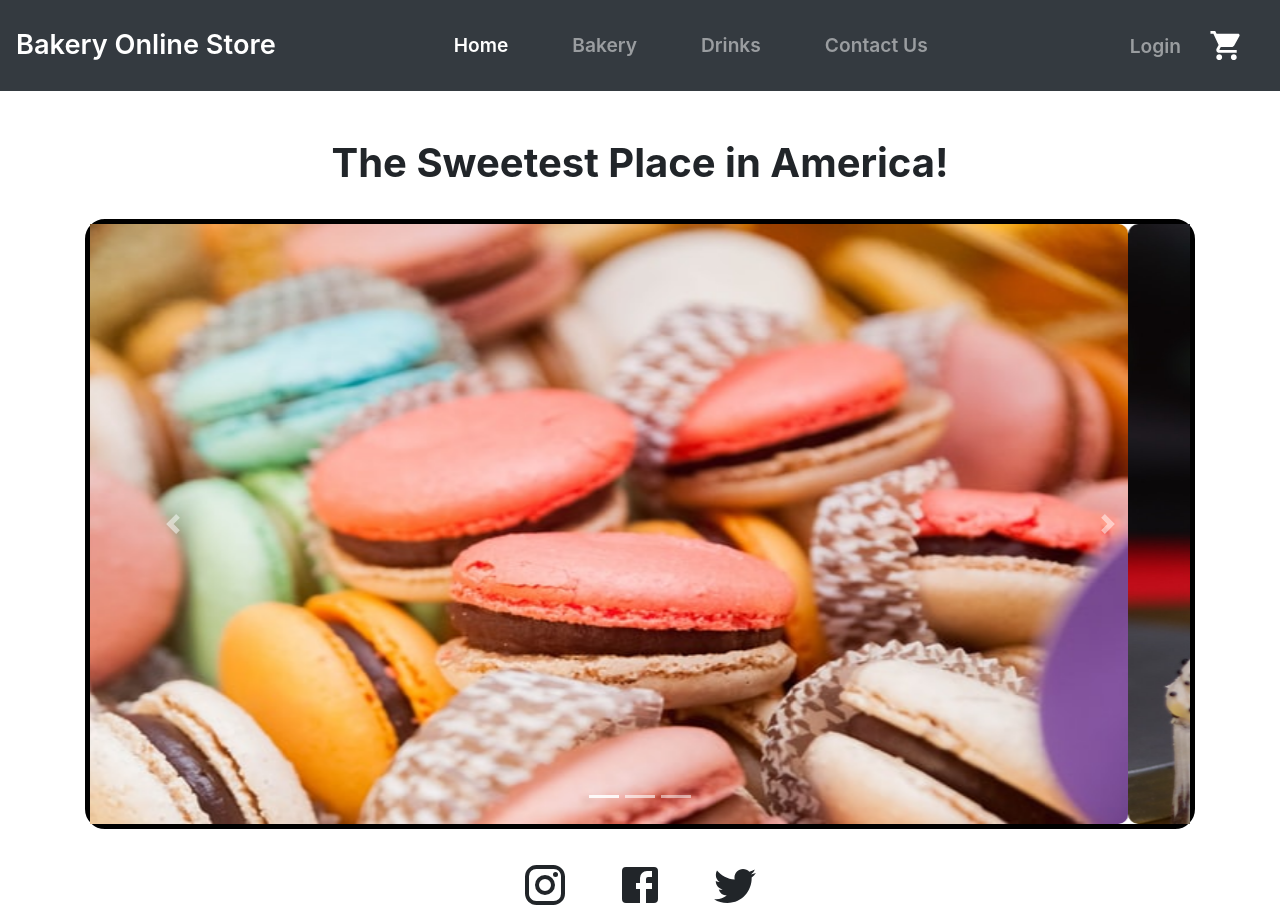
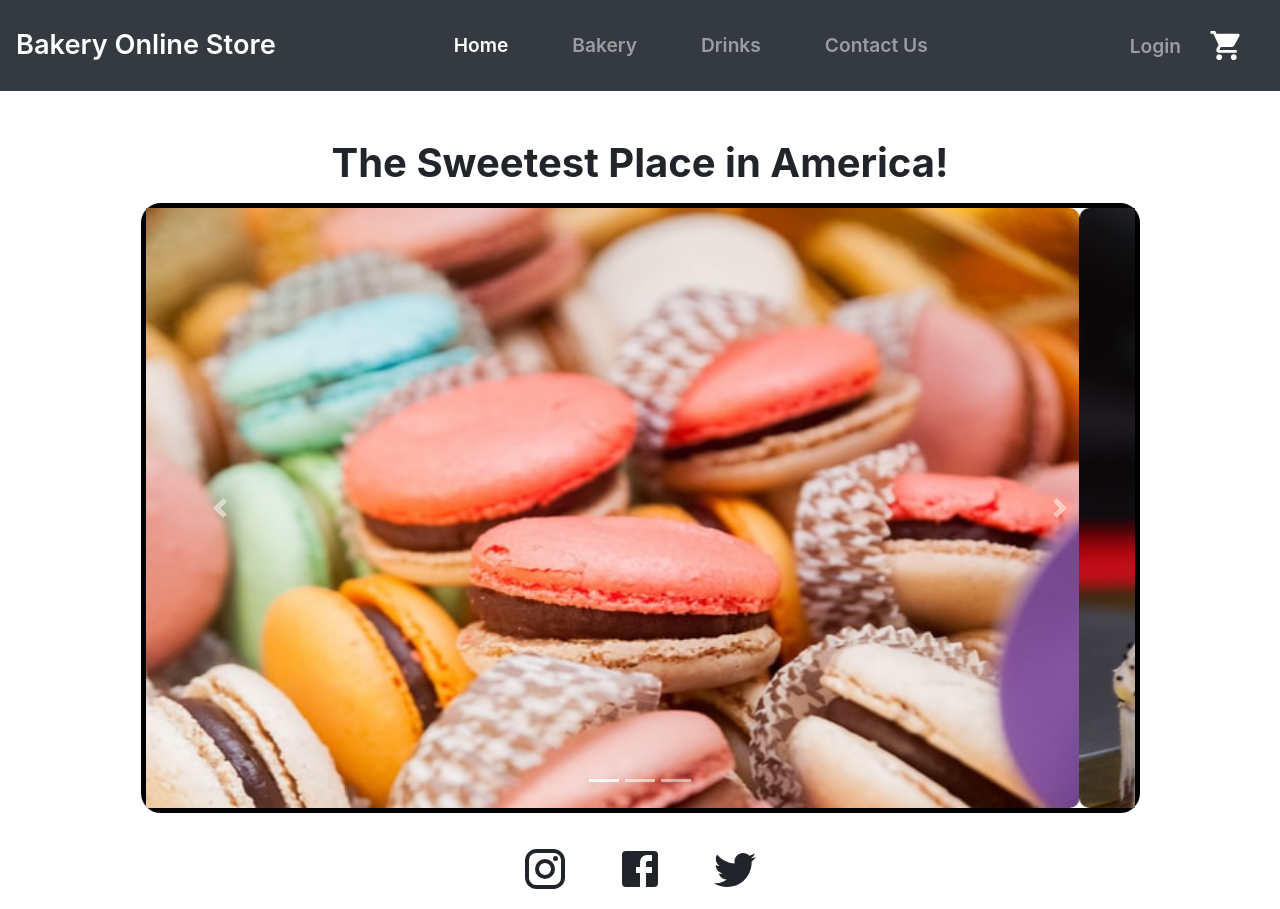
Before and after one commit to jharteaga/react-bakery-online-store, a React (Create React App) app: page /home in a window 1280 px wide. Built offline with nearby package versions, Linux system fonts and the light colour scheme.

Commit message:
Add bakery and drinks page with styling

```diff
--- a/package.json
+++ b/package.json
@@ -3,12 +3,16 @@
   "version": "0.1.0",
   "private": true,
   "dependencies": {
+    "@fortawesome/fontawesome-svg-core": "^1.2.28",
+    "@fortawesome/free-solid-svg-icons": "^5.13.0",
+    "@fortawesome/react-fontawesome": "^0.1.9",
     "@material-ui/core": "^4.9.14",
     "@material-ui/icons": "^4.9.1",
     "@testing-library/jest-dom": "^4.2.4",
     "@testing-library/react": "^9.5.0",
     "@testing-library/user-event": "^7.2.1",
     "bootstrap": "^4.5.0",
+    "firebase": "^7.14.3",
     "react": "^16.13.1",
     "react-bootstrap": "^1.0.1",
     "react-dom": "^16.13.1",
--- a/public/index.html
+++ b/public/index.html
@@ -9,7 +9,6 @@
       name="description"
       content="Web site created using create-react-app"
     />
-    <link rel="apple-touch-icon" href="%PUBLIC_URL%/logo192.png" />
     <!--
       manifest.json provides metadata used when your web app is installed on a
       user's mobile device or desktop. See https://developers.google.com/web/fundamentals/web-app-manifest/
--- a/src/components/Bakery.jsx
+++ b/src/components/Bakery.jsx
@@ -1,7 +1,44 @@
-import React from 'react';
+import React, { useState, useEffect } from 'react';
+import firebase from '../firebase';
+import { FontAwesomeIcon } from '@fortawesome/react-fontawesome';
+import { faCartArrowDown } from '@fortawesome/free-solid-svg-icons';
 
 function Bakery(props) {
-  return <h1>Bakery</h1>;
+  const [bakeries, setBakery] = useState([]);
+
+  useEffect(() => {
+    firebase
+      .firestore()
+      .collection('bakery')
+      .onSnapshot((snapshot) => {
+        const result = snapshot.docs.map((doc) => ({
+          id: doc.id,
+          ...doc.data(),
+        }));
+        setBakery(result);
+      });
+  }, []);
+
+  return (
+    <React.Fragment>
+      <h1>Bakery</h1>
+      <div className="bakery">
+        {bakeries.map((b) => (
+          <div key={b.id} className="bakery__box">
+            <img src={b.image} alt="Dessert" className="bakery__img" />
+            <h4 className="bakery__name">{b.name}</h4>
+            <p className="bakery__description">{b.description}</p>
+            <div className="bakery__row">
+              <span className="bakery__price">${b.price}</span>
+              <span className="bakery__cart">
+                <FontAwesomeIcon icon={faCartArrowDown} />
+              </span>
+            </div>
+          </div>
+        ))}
+      </div>
+    </React.Fragment>
+  );
 }
 
 export default Bakery;
--- a/src/components/Drinks.jsx
+++ b/src/components/Drinks.jsx
@@ -1,7 +1,44 @@
-import React from 'react';
+import React, { useState, useEffect } from 'react';
+import firebase from '../firebase';
+import { FontAwesomeIcon } from '@fortawesome/react-fontawesome';
+import { faCartArrowDown } from '@fortawesome/free-solid-svg-icons';
 
 function Drinks(props) {
-  return <h1>Drinks</h1>;
+  const [drinks, setDrinks] = useState([]);
+
+  useEffect(() => {
+    firebase
+      .firestore()
+      .collection('drinks')
+      .onSnapshot((snapshot) => {
+        const result = snapshot.docs.map((doc) => ({
+          id: doc.id,
+          ...doc.data(),
+        }));
+        setDrinks(result);
+      });
+  }, []);
+
+  return (
+    <React.Fragment>
+      <h1>Drinks</h1>
+      <div className="drinks">
+        {drinks.map((d) => (
+          <div key={d.id} className="bakery__box">
+            <img src={d.image} alt="Dessert" className="bakery__img" />
+            <h4 className="bakery__name">{d.name}</h4>
+            <p className="bakery__description">{d.description}</p>
+            <div className="bakery__row">
+              <span className="bakery__price">${d.price}</span>
+              <span className="bakery__cart">
+                <FontAwesomeIcon icon={faCartArrowDown} />
+              </span>
+            </div>
+          </div>
+        ))}
+      </div>
+    </React.Fragment>
+  );
 }
 
 export default Drinks;
--- a/src/components/Menu.jsx
+++ b/src/components/Menu.jsx
@@ -14,7 +14,7 @@ function Menu(props) {
         variant="dark"
         className="mb-5"
       >
-        <Navbar.Brand href="#home">
+        <Navbar.Brand>
           <Link className="navbar-brand" to="/">
             Bakery Online Store
           </Link>
--- /dev/null
+++ b/src/firebase.js
@@ -0,0 +1,17 @@
+import firebase from 'firebase/app';
+import 'firebase/firestore';
+
+var firebaseConfig = {
+  apiKey: 'AIzaSyCeBWG8d9vyy8hpvhlDOAecTjdfZ02S1CY',
+  authDomain: 'bakery-online-store.firebaseapp.com',
+  databaseURL: 'https://bakery-online-store.firebaseio.com',
+  projectId: 'bakery-online-store',
+  storageBucket: 'bakery-online-store.appspot.com',
+  messagingSenderId: '668149766002',
+  appId: '1:668149766002:web:6f416db0557e91278befeb',
+  measurementId: 'G-6170QTEVE4',
+};
+// Initialize Firebase
+firebase.initializeApp(firebaseConfig);
+
+export default firebase;
--- a/src/scss/main.scss
+++ b/src/scss/main.scss
@@ -1,3 +1,31 @@
+$body-color: #73473d;
+$font-stack: 'Segoe UI', Tahoma, Geneva, Verdana, sans-serif;
+$text-color: #fff;
+
+@mixin mediaLg {
+  @media screen and (max-width: 1159px) {
+    @content;
+  }
+}
+
+@mixin mediaMd {
+  @media screen and (max-width: 899px) {
+    @content;
+  }
+}
+
+@mixin mediaSm {
+  @media screen and (max-width: 599px) {
+    @content;
+  }
+}
+
+@mixin mediaXs {
+  @media screen and (max-width: 340px) {
+    @content;
+  }
+}
+
 * {
   box-sizing: border-box;
 }
@@ -47,3 +75,145 @@ h1 {
     cursor: pointer;
   }
 }
+
+//********************************************
+
+.bakery,
+.drinks {
+  width: 100%;
+  padding: 1em;
+
+  &__box {
+    background-color: $body-color;
+    max-width: 265px;
+    border-radius: 17px;
+    padding-bottom: 1em;
+    font-family: $font-stack;
+    color: $text-color;
+  }
+
+  &__img {
+    max-width: 265px;
+    border-top-left-radius: 17px;
+    border-top-right-radius: 17px;
+  }
+
+  &__name {
+    text-align: center;
+    padding: 0 1em;
+    padding-top: 0.1em;
+    font-weight: bold;
+    font-size: 1.2em;
+  }
+
+  &__description {
+    padding: 0 1em;
+    margin-bottom: 0em;
+    font-size: 0.9rem;
+  }
+
+  &__row {
+    padding: 0 2em;
+  }
+
+  &__price {
+    font-size: 2rem;
+    font-weight: 600;
+  }
+
+  &__cart {
+    font-size: 2rem;
+    color: rgb(228, 228, 85);
+    cursor: pointer;
+    &:hover {
+      transform: scale(1.1);
+    }
+  }
+}
+
+.bakery,
+.drinks {
+  display: grid;
+  grid-template-columns: repeat(4, auto);
+  row-gap: 20px;
+  column-gap: 20px;
+  justify-content: center;
+
+  &__box {
+    display: flex;
+    flex-direction: column;
+    justify-content: space-between;
+  }
+
+  &__row {
+    display: flex;
+    justify-content: space-between;
+    align-items: center;
+  }
+}
+
+/********************************************/
+/*              MEDIA QUERIES               */
+/********************************************/
+
+@include mediaLg {
+  .bakery,
+  .drinks {
+    grid-template-columns: repeat(3, auto);
+  }
+}
+
+@include mediaMd {
+  .bakery,
+  .drinks {
+    grid-template-columns: repeat(2, auto);
+  }
+}
+
+@include mediaSm {
+  .header {
+    padding-top: 1.5em;
+  }
+
+  .bakery,
+  .drinks {
+    grid-template-columns: repeat(1, auto);
+  }
+}
+
+.home__carousel {
+  width: 90% !important;
+  max-width: 1440px;
+  margin: 0 auto;
+  margin-top: 1em;
+  & img {
+    height: 600px !important;
+    border-radius: 10px;
+    margin: 0 auto;
+  }
+}
+
+/********************************************/
+/*              MEDIA QUERIES               */
+/********************************************/
+
+@include mediaLg {
+  .home__carousel img {
+    height: 450px !important;
+  }
+}
+
+@include mediaMd {
+  .home {
+    margin: 2em 0;
+
+    &__carousel {
+      width: 100% !important;
+      max-width: 650px;
+    }
+    &__carousel img {
+      height: 300px !important;
+      border-radius: 0;
+    }
+  }
+}
```
Also changed, not shown: src/App.js (+22 -1 lines), public/manifest.json, 1 other file (tests, documents, lock files or other folders).
